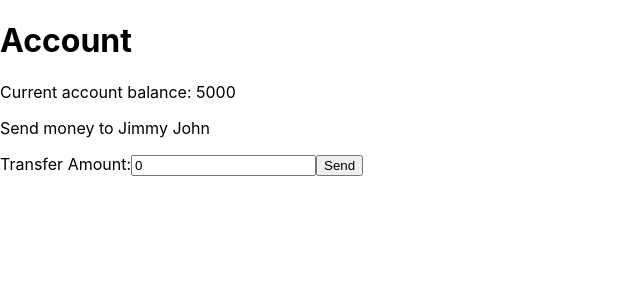
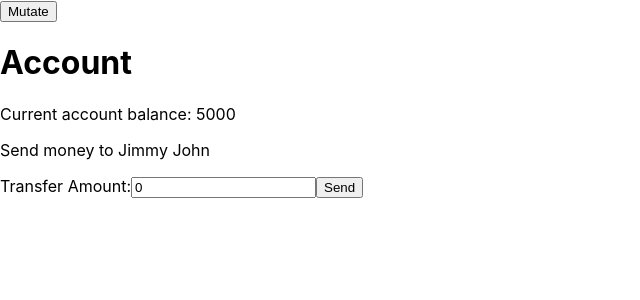
Before and after one commit to georgepapagapitos/react-testing, a React (Create React App) app: page / in a window 1280 px wide. Shown: the top 300 px of the page, without its empty margins (0-640 px from the left). Built offline with nearby package versions, Linux system fonts and the light colour scheme; no server answers.

Commit message:
test for post route

```diff
--- a/src/App.jsx
+++ b/src/App.jsx
@@ -1,6 +1,7 @@
 import { QueryClient, QueryClientProvider } from "react-query";
 import Account from "./components/Account";
 import GetUser from "./components/GetUser/GetUser";
+import SetUser from "./components/SetUser/SetUser";
 
 const queryClient = new QueryClient();
 
@@ -8,6 +9,7 @@ export default function App() {
   return (
     <QueryClientProvider client={queryClient}>
       <GetUser />
+      <SetUser />
       <Account transferToPerson="Jimmy John" />
     </QueryClientProvider>
   );
--- /dev/null
+++ b/src/components/SetUser/SetUser.jsx
@@ -0,0 +1,16 @@
+import React from 'react'
+import useCreateUser from '../../query-hooks/useCreateUser';
+
+export default function SetUser() {
+
+  const mutation = useCreateUser();
+
+  return (
+    <div>
+      <button type="button" onClick={() => mutation.mutate({ name: 'John Doe', age: 50 })}>Mutate</button>
+
+      {mutation.isError && <p>Could not create user...</p>}
+      {mutation.isSuccess && <p>{mutation.data.name}</p>}
+    </div>
+  )
+}
--- /dev/null
+++ b/src/query-hooks/useCreateUser.js
@@ -0,0 +1,12 @@
+import axios from "axios";
+import { useMutation, useQueryClient } from "react-query";
+
+const createUser = (user) => axios.post(`https://jsonplaceholder.typicode.com/users`, user).then(response => response.data);
+
+export default function useCreateUser(user) {
+  const queryClient = useQueryClient();
+
+  return useMutation((user) => createUser(user), {
+    onSuccess: data => queryClient.setQueryData(['users', data.id], data)
+  });
+};
```
Also changed, not shown: 1 other file (tests, documents, lock files or other folders).
